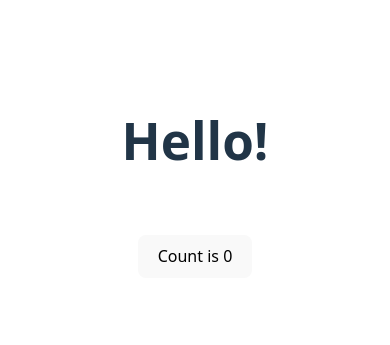
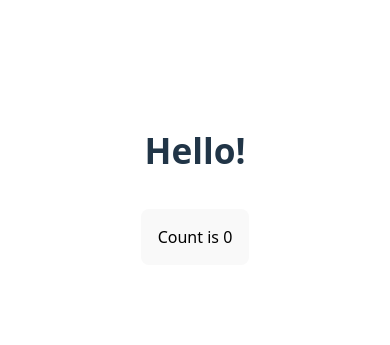
Before and after one commit to AlexLpzsb/contador-clicks, a website built with Vite: page index.html in a window 390 px wide. Shown: the part 228-573 px from the top of the page. Built offline with nearby package versions, Linux system fonts and the light colour scheme.

Commit message:
Añadido responsive design

```diff
--- a/src/style.css
+++ b/src/style.css
@@ -94,3 +94,22 @@ button:focus-visible {
     background-color: #f9f9f9;
   }
 }
+
+@media (max-width: 600px) {
+    h1 {
+      font-size: 2.2em;
+  }
+
+  #app {
+    padding: 1rem;
+  }
+
+  .card {
+    padding: 1em;
+  }
+
+  button {
+    width: 100%;
+    padding: 1em;
+  }
+}
```
